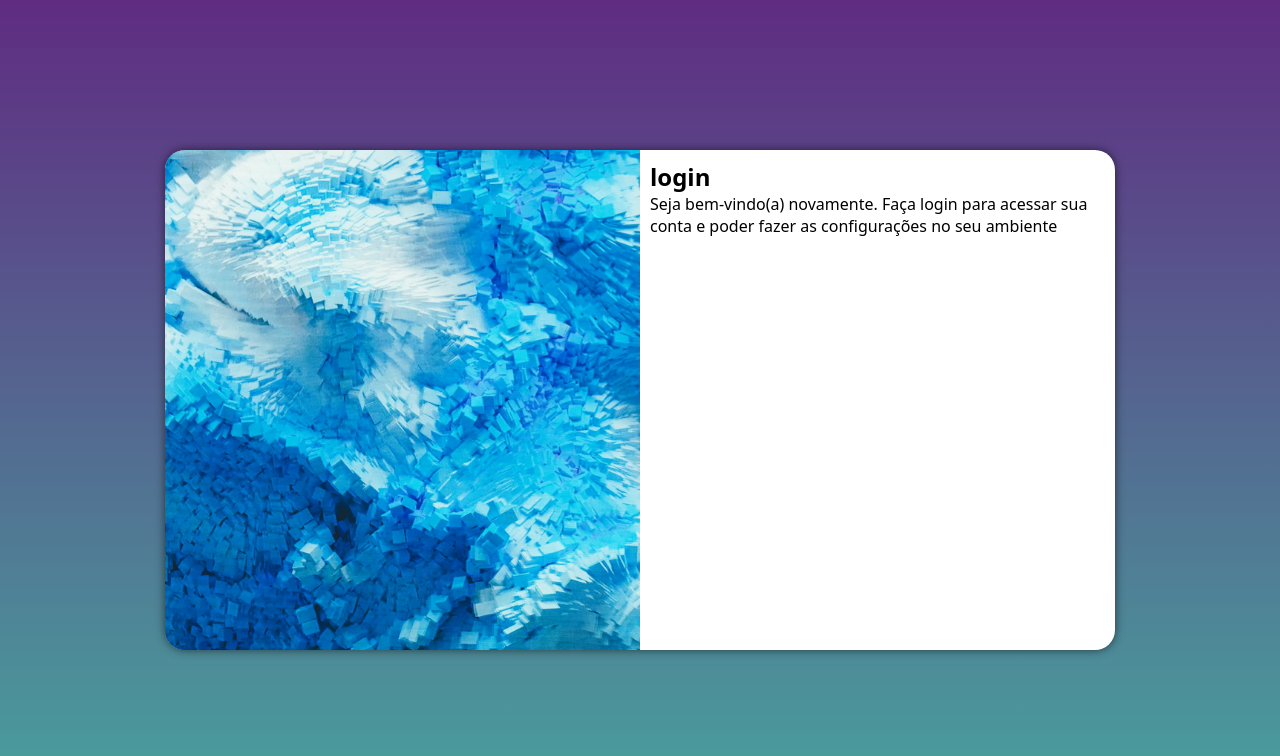
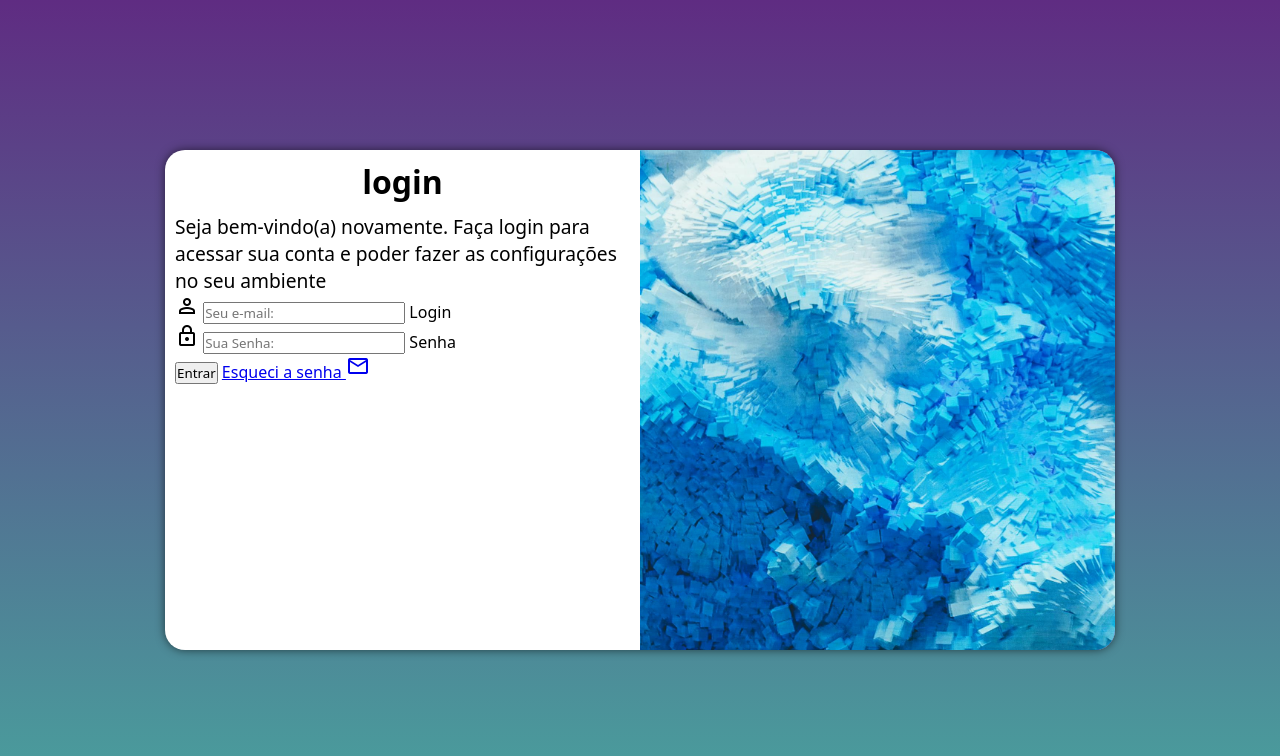
Before and after one commit to FabianoRibeiroNog/projeto-login, a plain HTML site: page index.html in a window 1280 px wide. Drawn offline with nearby package versions, Linux system fonts and the light colour scheme.

Commit message:
formulario

```diff
--- a/index.html
+++ b/index.html
@@ -6,6 +6,7 @@
     <title>Login</title>
     <link rel="stylesheet" href="styles/style.css">
     <link rel="stylesheet" href="styles/media-query.css">
+    <link rel="stylesheet" href="https://fonts.googleapis.com/css2?family=Material+Symbols+Outlined:opsz,wght,FILL,GRAD@20..48,100..700,0..1,-50..200" />
 </head>
 <body>
     <main>
@@ -16,8 +17,21 @@
             <div id="formulario">
                 <h1>login</h1>
                 <p>Seja bem-vindo(a) novamente. Faça login para acessar sua conta e poder fazer as configurações no seu ambiente</p>
-                <form action="login.php" method="post ">
-
+                <form action="login.php" method="post " autocomplete="on">
+                    <div class="campo">
+                        <span class="material-symbols-outlined">person</span>
+                        <input type="email" name="login" id="ilogin" placeholder="Seu e-mail:" autocomplete="email" required maxlength="30">
+                        <label for="ilogin">Login</label>
+                    </div>
+                    <div class="campo">
+                        <span class="material-symbols-outlined">lock</span>
+                        <input type="password" name="senha" id="isenha" placeholder="Sua Senha:" autocomplete="current-password" required minlength="8" maxlength="20">
+                        <label for="isenha">Senha</label>
+                    </div>
+                    <input type="submit" value="Entrar">
+                    <a href="esqueci.html">Esqueci a senha
+                        <span class="material-symbols-outlined">mail</span>
+                    </a>
                 </form>
             </div>
         </section>
--- a/styles/media-query.css
+++ b/styles/media-query.css
@@ -32,13 +32,21 @@
     }
 
     section#login > div#img {
-        float: left;
+        float: right;
         width: 50%;
         height: 100%;
     }
 
     section#login > div#formulario {
-        float: right;
+        float: left;
         width: 50%;
     }
+
+    div#formulario > h1 {
+        font-size: 2em;
+    }
+
+    div#formulario > p {
+    font-size: 1.2em;
 }
+}
--- a/styles/style.css
+++ b/styles/style.css
@@ -54,3 +54,8 @@ section#login > div#formulario {
     display: block;
     padding: 10px;
 }
+
+div#formulario > h1 {
+    text-align: center;
+    margin-bottom: 10px;
+}
```
